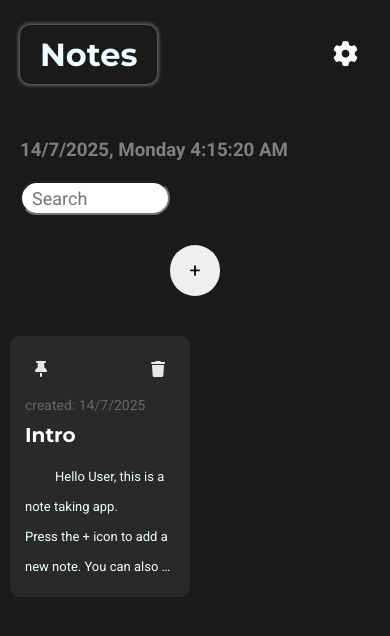
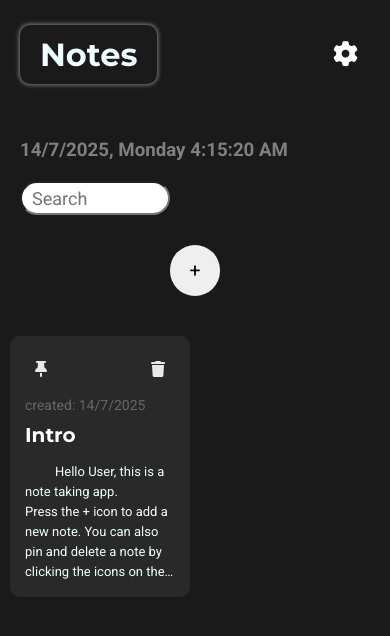
Before and after one commit to Charles7458/Note-App, a React (Vite) app: page / in a window 390 px wide. Shown: the top 636 px of the page. Built offline with nearby package versions, Linux system fonts and the light colour scheme.

Commit message:
update to note styles

```diff
--- a/src/styles/Note.css
+++ b/src/styles/Note.css
@@ -192,7 +192,7 @@
     }
 
     .note-para{
-        -webkit-line-clamp: 4;
+        line-height: 20px;
     }
 
 }
@@ -208,9 +208,9 @@
     .info-div{
         width: 80vw;
     }
-    .note-para{
+    /* .note-para{
         -webkit-line-clamp:3;
-    }
+    } */
 }
 
 @media (max-width:360px) {
@@ -219,7 +219,7 @@
         height: 300px;
     }
 
-    .note-para {
+    /* .note-para {
         -webkit-line-clamp: 5;
-    }
+    } */
 }
```
